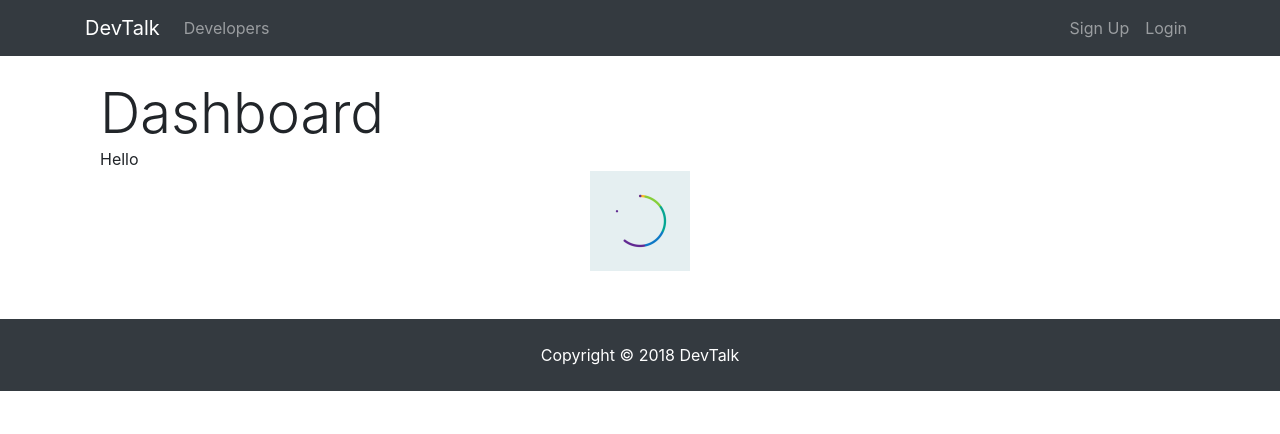
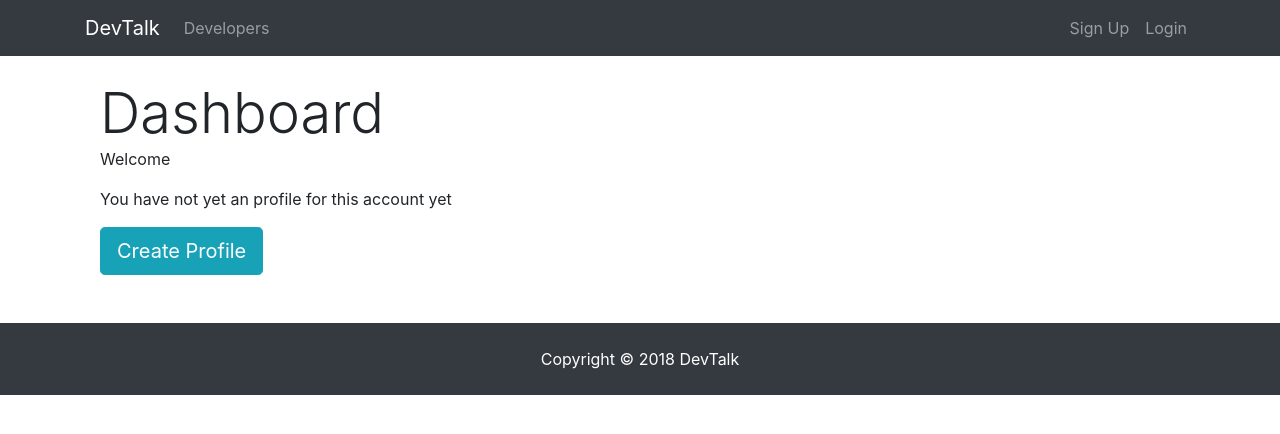
Before and after one commit to paulvvo/devtalkclient, a React (Create React App) app: page /dashboard in a window 1280 px wide. Shown: the top 434 px of the page. Built offline with nearby package versions, Linux system fonts and the light colour scheme; no server answers.

Commit message:
changed loading gif image, fixed small issue loading conditional in dashboard component, added options for added new profile if current user does not have profile

```diff
--- a/src/components/dashboard/Dashboard.js
+++ b/src/components/dashboard/Dashboard.js
@@ -1,7 +1,7 @@
 import React, {Component} from "react";
 import {connect} from "react-redux";
 import PropTypes from "prop-types";
-
+import {Link} from "react-router-dom";
 //actions
 import {getCurrentProfile} from "../../actions/profileActions";
 
@@ -20,10 +20,22 @@ class Dashboard extends Component{
 		const {user} = this.props.auths;
 		const {loading, profile} = this.props.profiles;
 		let dashboardContent = null;
-		if(loading || profile === loading){
+		if(loading || profile === null){
 			dashboardContent = <div><Loading/></div>
 		}else{
-			dashboardContent = <div>Hello</div>
+			if(Object.keys(profile).length >0){
+				dashboardContent = <div>Profile</div>
+			}else{
+				dashboardContent = (
+					<div>
+						<p>Welcome {user.name}</p>
+						<p>You have not yet an profile for this account yet</p>
+						<Link to="/create-profile" className = "btn btn-lg btn-info">
+							 Create Profile
+						</Link>
+					</div>
+				)
+			}
 		}
 		return(
 			<div className="dashboard">
@@ -32,7 +44,7 @@ class Dashboard extends Component{
 						<div className="col-md-12">
 							<div className="display-4">Dashboard</div>
 							{dashboardContent}
-							<Loading/>
+
 						</div>
 					</div>
 				</div>
```
Also changed, not shown: src/components/common/loading.gif.
